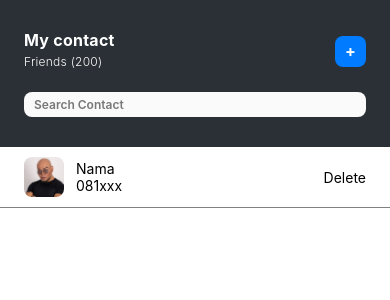
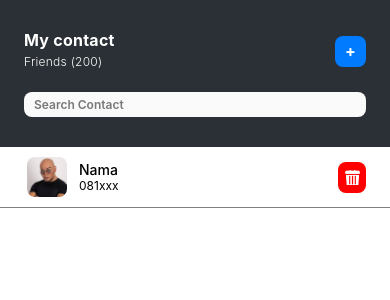
Before and after one commit to akhdanpangestuajiwidodo/PhonebookApp-React-Native, a React Native app: screen / in a window 390 px wide. Shown: the top 300 px of the page. Built offline with nearby package versions, Linux system fonts and the light colour scheme.

Commit message:
add ui button delete

```diff
--- a/components/ListContact/ListContact.tsx
+++ b/components/ListContact/ListContact.tsx
@@ -1,29 +1,34 @@
 /* eslint-disable prettier/prettier */
 import React from 'react';
-import {Image, StyleSheet, Text, View} from 'react-native';
+import {Image, Pressable, StyleSheet, Text, View} from 'react-native';
 const ListContact = () => {
   return (
-    <View style={styleApp.parentListContainer}>
+    <View style={style.parentListContainer}>
       <View>
-        <View style={styleApp.leftSideList}>
+        <View style={style.leftSideList}>
           <Image
             source={require('../../image/user.jpg')}
-            style={styleApp.imageContactList}
+            style={style.imageContactList}
           />
           <View>
-            <Text>Nama</Text>
-            <Text>081xxx</Text>
+            <Text style={style.nameContact}>Nama</Text>
+            <Text style={style.nomorContact}>081xxx</Text>
           </View>
         </View>
       </View>
       <View>
-        <Text>Delete</Text>
+        <Pressable style={style.buttonDelete}>
+          <Image
+            source={require('../../image/delete.png')}
+            style={style.imageDelete}
+          />
+        </Pressable>
       </View>
     </View>
   );
 };
 
-const styleApp = StyleSheet.create({
+const style = StyleSheet.create({
   parentListContainer: {
     alignItems: 'center',
     backgroundColor: 'white',
@@ -38,7 +43,34 @@ const styleApp = StyleSheet.create({
     alignItems: 'center',
     flexDirection: 'row',
   },
-  imageContactList: {width: 40, height: 40, marginRight: 12, borderRadius: 8},
+  imageContactList: {
+    width: 40,
+    height: 40,
+    marginRight: 12,
+    marginLeft: 3,
+    borderRadius: 8,
+  },
+  nameContact: {
+    fontSize: 14,
+    fontWeight: '500',
+  },
+  nomorContact: {
+    fontSize: 12,
+    fontWeight: '400',
+  },
+  buttonDelete: {
+    alignItems: 'center',
+    justifyContent: 'center',
+    paddingVertical: 8,
+    paddingHorizontal: 6.5,
+    borderRadius: 8,
+    elevation: 3,
+    backgroundColor: 'red',
+  },
+  imageDelete: {
+    width: 15,
+    height: 15,
+  },
 });
 
 export default ListContact;
```
Also changed, not shown: image/delete.png (added), image/edit.png (added).
